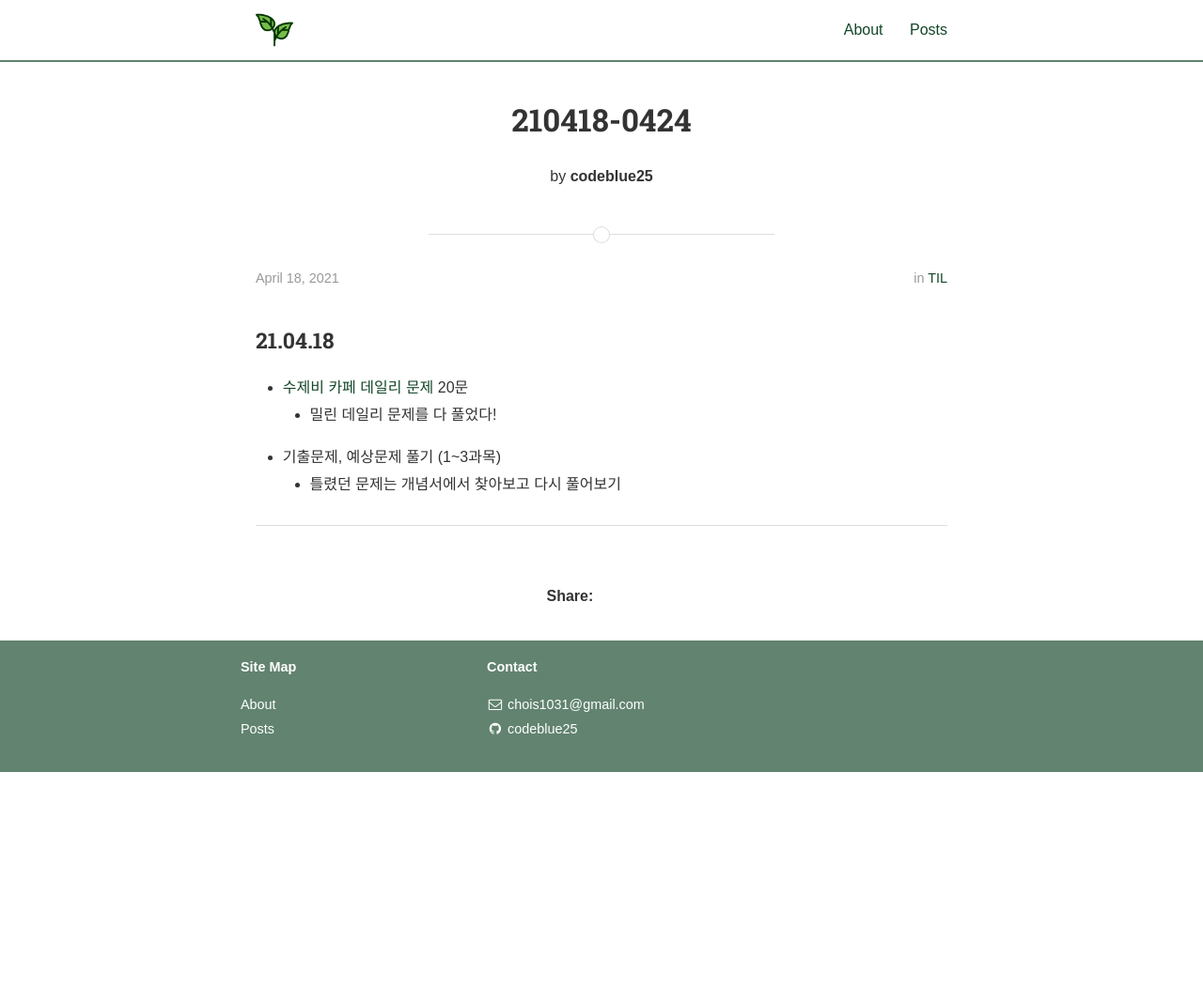
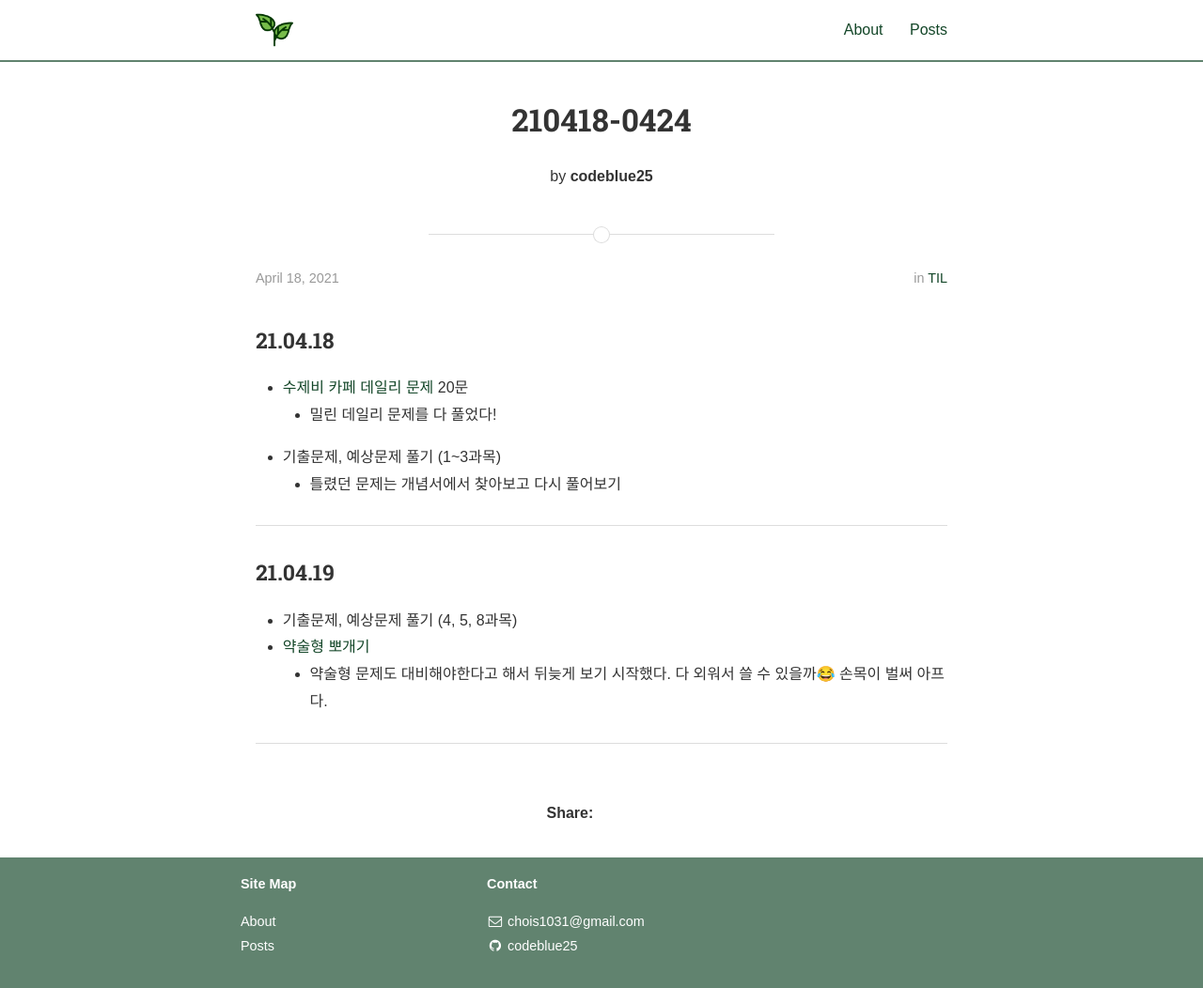
Before and after one commit to codeblue25/codeblue25.github.io, a Jekyll site: the page built from _posts/2021-04-18-0424.md, in a window 1280 px wide and 1053 px high. Shown: the whole window at 94% size. Built offline with Jekyll 4.4.1, drawn with Linux system fonts in a browser that asks for light colours; nearby versions of some CDN libraries; some web fonts are replaced; a style sheet for code colours, icons or effects is not loaded.

Commit message:
210419 TIL

```diff
--- a/_posts/2021-04-18-0424.md
+++ b/_posts/2021-04-18-0424.md
@@ -14,3 +14,11 @@ categories: TIL
   * 틀렸던 문제는 개념서에서 찾아보고 다시 풀어보기
 
 ---
+
+<h3>21.04.19</h3>
+
+* 기출문제, 예상문제 풀기 (4, 5, 8과목)
+* [약술형 뽀개기](https://cafe.naver.com/soojebi)
+  * 약술형 문제도 대비해야한다고 해서 뒤늦게 보기 시작했다. 다 외워서 쓸 수 있을까😂 손목이 벌써 아프다.
+
+---
```
